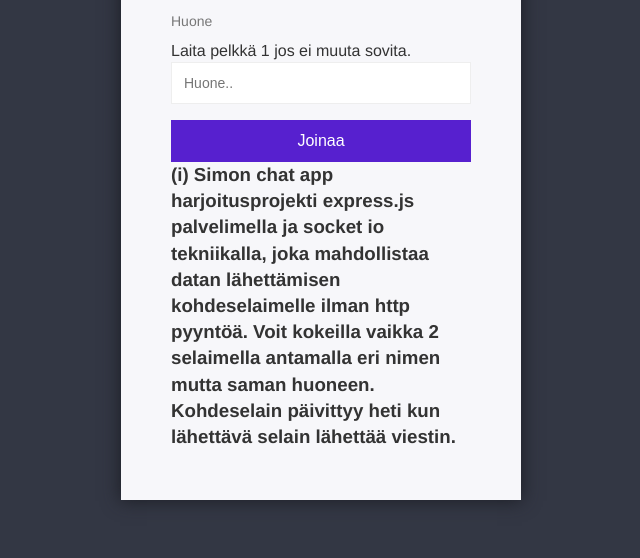
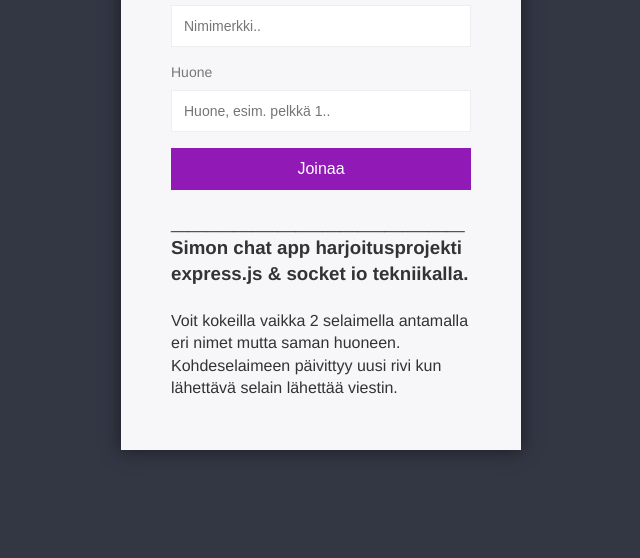
Before and after one commit to Point-SimoSiren/kaveriChatti-socket.io-express.js, a website: page public/index.html in a window 1280 px wide. Shown: the part 242-800 px from the top of the page, without its empty margins (319-959 px from the left). Drawn offline with Linux system fonts and the light colour scheme.

Commit message:
tyylejä, infoa paranneltu

```diff
--- a/public/index.html
+++ b/public/index.html
@@ -2,7 +2,7 @@
 <html>
 
 <head>
-    <title>meidän oma chatti</title>
+    <title>chatti-app | liity</title>
     <link rel="icon" href="/img/favicon.png">
     <link rel="stylesheet" href="/css/styles.min.css">
 </head>
@@ -11,20 +11,26 @@
     <div class="centered-form">
 
         <div class="centered-form__box">
-            <h1>Liity live chattiin</h1>
+            <h1 style="color: rgb(145, 25, 182)">Liity chattiin</h1>
             <form action="/chat.html">
                 <label>Nimimerkki</label>
                 <input type="text" name="username" placeholder="Nimimerkki.." required>
                 <label>Huone</label>
-                <p>Laita pelkkä 1 jos ei muuta sovita.</p>
-                <input type="text" name="room" placeholder="Huone.." required>
+
+                <input type="text" name="room" placeholder="Huone, esim. pelkkä 1.." required>
+                <br>
                 <button>Joinaa</button>
             </form>
-            <h3>(i) Simon chat app harjoitusprojekti express.js palvelimella ja socket io tekniikalla,
-                joka mahdollistaa datan lähettämisen kohdeselaimelle ilman http pyyntöä. Voit kokeilla vaikka 2
-                selaimella antamalla eri nimen mutta saman huoneen. Kohdeselain päivittyy heti kun lähettävä selain
-                lähettää viestin.
+            <br>
+            _________________________________
+            <br>
+            <h3> Simon chat app harjoitusprojekti express.js & socket io tekniikalla.
             </h3>
+            <br>
+            <p>Voit kokeilla vaikka 2 selaimella antamalla eri nimet mutta saman huoneen. Kohdeselaimeen päivittyy
+                uusi rivi kun lähettävä selain
+                lähettää viestin.</p>
+
         </div>
     </div>
 </body>
```
Also changed, not shown: public/chat.html (+3 -3 lines), public/css/styles.min.css (+1 -1 lines).
